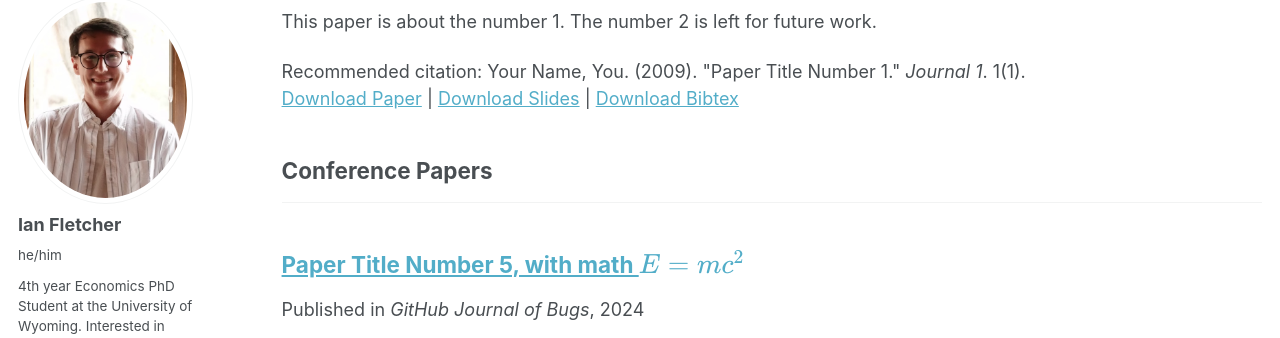
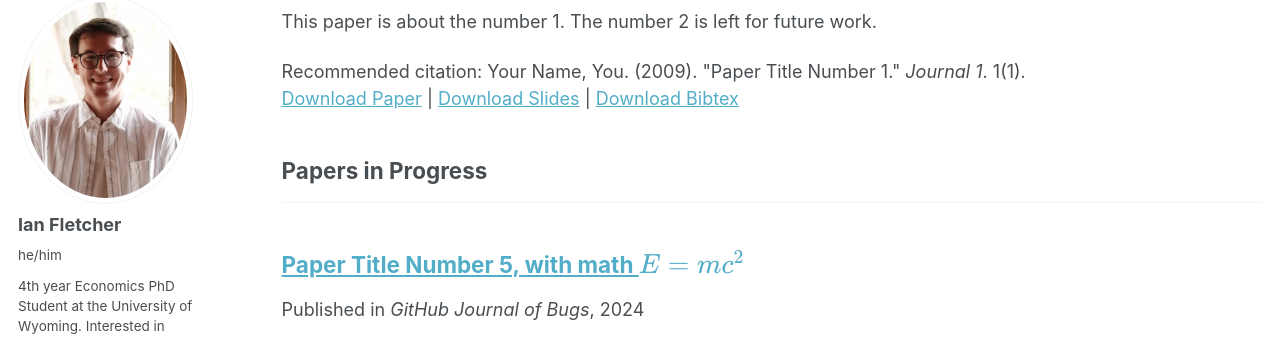
Before and after one commit to fletcherian/fletcherian.github.io, a Jekyll site: the page built from _pages/publications.html, in a window 1280 px wide and 900 px high, scrolled down 737 px. Shown: the part 103-441 px from the top of the window. Built offline with Jekyll 4.4.1, drawn with Linux system fonts in a browser that asks for light colours; some web fonts are replaced; a script that is not in the unit is left out.

Commit message:
Update _config.yml

```diff
--- a/_config.yml
+++ b/_config.yml
@@ -86,7 +86,7 @@ publication_category:
   manuscripts:
     title: 'Journal Articles'
   conferences:
-    title: 'Conference Papers'
+    title: 'Papers in Progress'
 
 # Site Settings
 teaser                   :  # filename of teaser fallback teaser image placed in /images/ for social media previews
```
